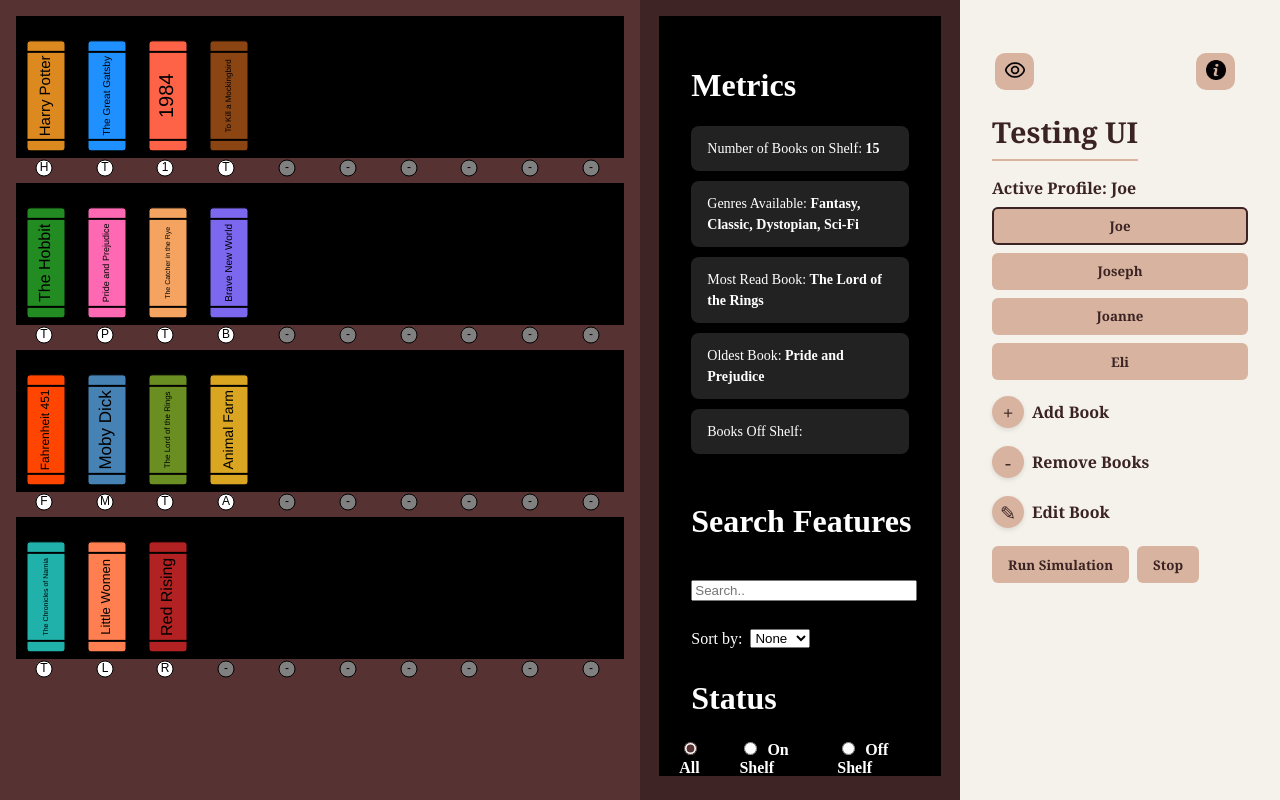
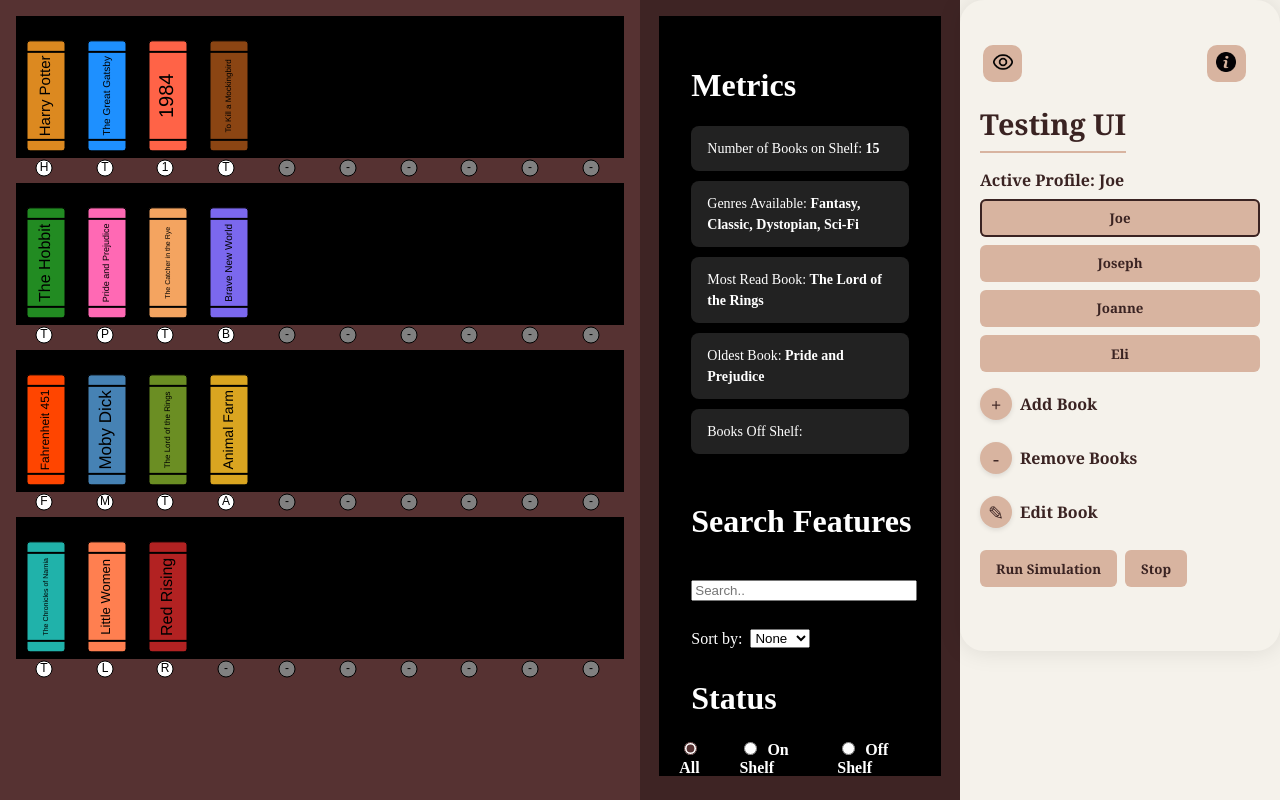
Before and after one commit to JosephAFerguson/-UserInterface-Proj2, a Svelte app in the folder UserInterfaceProj2/: page / in a window 1280 px wide. Built offline with nearby package versions, Linux system fonts and the light colour scheme.

Commit message:
testing-ui update

```diff
--- a/UserInterfaceProj2/src/testing-ui.svelte
+++ b/UserInterfaceProj2/src/testing-ui.svelte
@@ -166,7 +166,7 @@
 
 </script>
 
-<main>
+<main class="control-panel">
   <br />
   <button id="eye-button" on:click={handleEyeClick}>
     <img src="./public/eye.png" alt="Eye Icon" width="20" height="20" />
@@ -406,17 +406,19 @@
   padding-bottom: 0.5rem;
 }
 
-/* === Control Panel === Unused currently
+
 .control-panel {
   background-color: #f5f2eb;
   color: #3A2322;
-  margin: 2rem;
-  padding: 2rem;
+  padding: 20px;
   border-radius: 1.5rem;
   font-family: 'Georgia', serif;
   max-width: 400px;
   box-shadow: 0 0 25px rgba(0, 0, 0, 0.1);
-}*/
+  max-height: 95vh;
+  overflow-y: auto;
+  scrollbar-width: thin;
+}
 
 /* === Modal Styles === */
 .modal-overlay {
```
